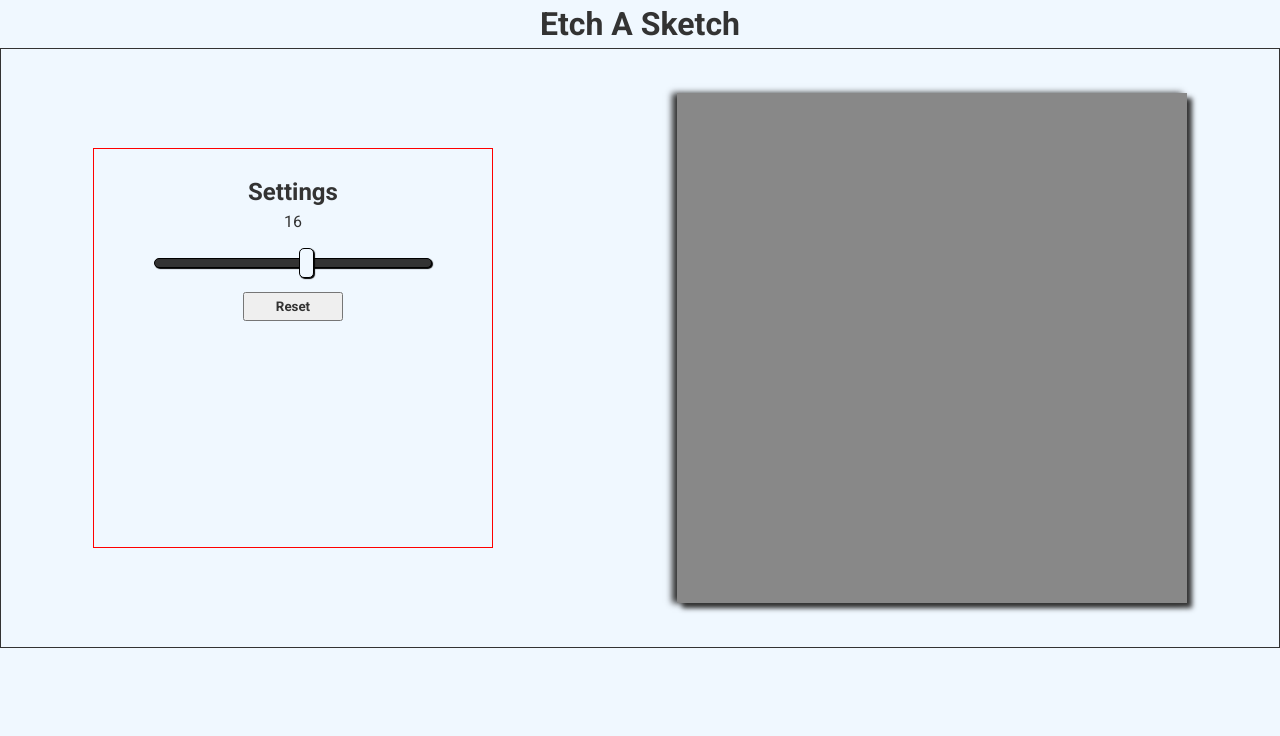
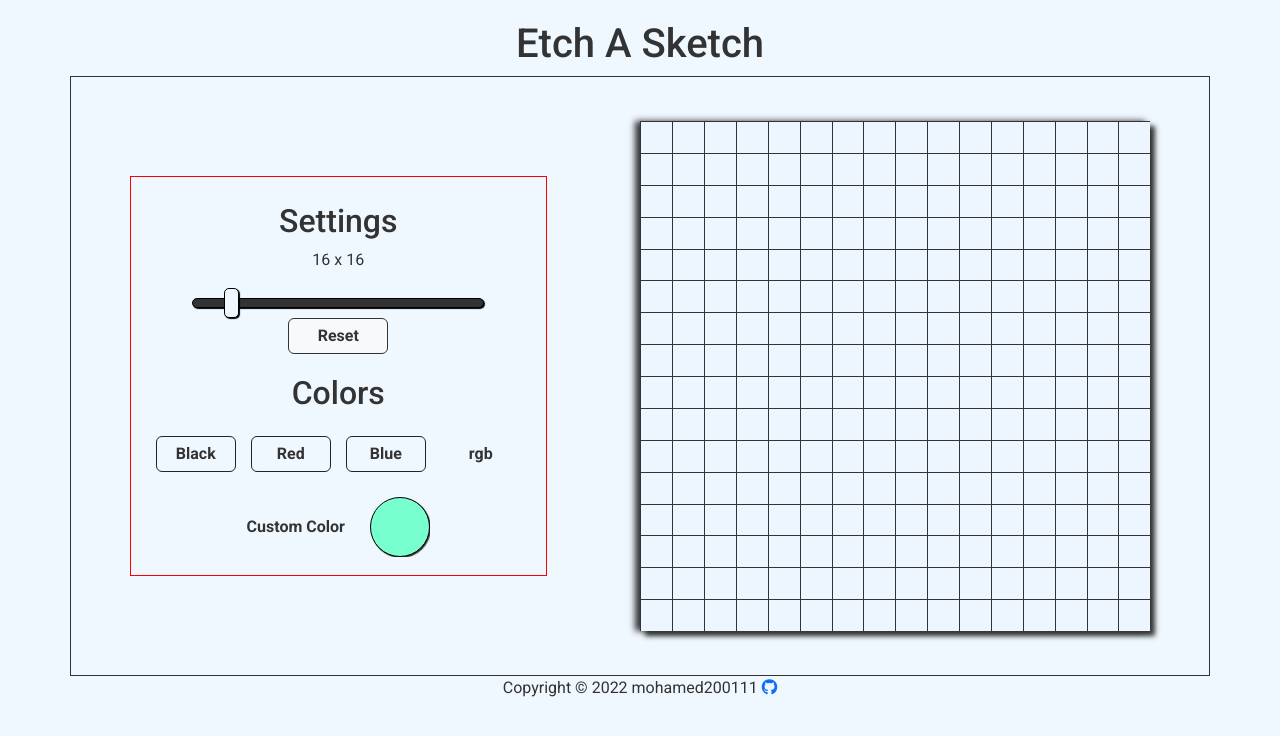
Before and after one commit to Mohamed-24-03-2022/etch-a-sketch, a plain HTML site: page index.html in a window 1280 px wide. Drawn offline with nearby package versions, Linux system fonts and the light colour scheme.

Commit message:
Works with 3 colors, still rgb not working

```diff
--- a/index.html
+++ b/index.html
@@ -4,28 +4,67 @@
     <meta charset="UTF-8" />
     <meta http-equiv="X-UA-Compatible" content="IE=edge" />
     <meta name="viewport" content="width=device-width, initial-scale=1.0" />
+    <!-- CSS only -->
+    <link
+      href="https://cdn.jsdelivr.net/npm/bootstrap@5.2.0/dist/css/bootstrap.min.css"
+      rel="stylesheet"
+      integrity="sha384-gH2yIJqKdNHPEq0n4Mqa/HGKIhSkIHeL5AyhkYV8i59U5AR6csBvApHHNl/vI1Bx"
+      crossorigin="anonymous"
+    />
+    <link rel="shortcut icon" href="favicon.ico" />
     <link rel="stylesheet" href="styles.css" />
     <script src="index.js" defer></script>
     <title>Etch A Sketch</title>
   </head>
   <body>
-
     <div class="title">
       <h1 class="heading">Etch A Sketch</h1>
     </div>
 
     <div class="container">
-
       <div class="settings">
         <h2 class="settings-text">Settings</h2>
         <p class="output-value"></p>
-        <input type="range" min="5" max="25" value="16" id="range-slider">
-        <button class="reset">Reset</button>
+        <input type="range" min="10" max="64" value="16" id="range-slider" />
+        <button class="reset btn btn-light">Reset</button>
+        <h2 class="color-text">Colors</h2>
+        <div class="colors-container">
+          <button type="button" class="black btn btn-outline-dark">
+            Black
+          </button>
+          <button type="button" class="red btn btn-outline-dark">Red</button>
+          <button type="button" class="blue btn btn-outline-dark">Blue</button>
+          <button type="button" class="rgb btn btn-outline-rgb">rgb</button>
+        </div>
+
+        <div class="custom-color-container">
+          <label for="color-picker">Custom Color</label>
+          <input
+            type="color"
+            name="color-picker"
+            id="color-picker"
+            value="#77ffcf"
+          />
+        </div>
       </div>
 
       <div class="grid-container"></div>
-
     </div>
 
+    <footer>
+      <p>
+        Copyright © 2022 mohamed200111
+        <a href="https://github.com/mohamed200111" target="_blank">
+          <i class="fab fa-github"></i>
+        </a>
+      </p>
+    </footer>
+
+
+
+    <script
+    src="https://kit.fontawesome.com/4c536a6bd5.js"
+    crossorigin="anonymous"
+  ></script>
   </body>
 </html>
--- a/index.js
+++ b/index.js
@@ -2,53 +2,75 @@ const gridContainer = document.querySelector(".grid-container");
 const slider = document.querySelector("#range-slider");
 const outputValue = document.querySelector(".output-value");
 const resetButton = document.querySelector(".reset");
-outputValue.textContent = slider.value;
+const blackBtn = document.querySelector(".black");
+const redBtn = document.querySelector(".red");
+const blueBtn = document.querySelector(".blue");
+const colorPicker = document.querySelector("#color-picker");
+const rgbBtn = document.querySelector(".rgb");
+let color = '';
+
+
+// showing initial slider value in the paragraph
+outputValue.textContent = `${slider.value} x ${slider.value}`;
 
 const removeGridElement = () => {
     const gridElements = document.querySelectorAll(".grid-element");
-    gridElements.forEach((gridElement) => {
-        gridContainer.removeChild(gridElement);
+    gridElements.forEach((element) => {
+        gridContainer.removeChild(element);
     });
-};
+}
+// showing Dynamic slider value in the paragraph
+// Creating grid element width relative to grid container
+// 510 is the width and height of the grid container
+// removing and creating (updating) new grid elements
+slider.addEventListener("input", () => {
+    outputValue.textContent = `${slider.value} x ${slider.value}`;
+    const elementWidth = Math.sqrt((510 * 510) / slider.value ** 2);
+    removeGridElement();
+    createGrid(elementWidth);
+});
 
-// range slider
-slider.addEventListener("input", () => {
-    outputValue.textContent = slider.value;
-    removeGridElement();
-    createGrid();
+// first executed when loading the page
+const createGrid = (width = '31.88') => {
+    for (let i = 0; i < slider.value ** 2; i++) {
+        const newDiv = document.createElement("div");
+        newDiv.classList.add("grid-element");
+        newDiv.style.width = `${width}px`;
+        gridContainer.appendChild(newDiv);
+        newDiv.addEventListener("mouseover", () => {
+            newDiv.style.backgroundColor = color;
+        });
+    }
+}
+createGrid();
+
+
+// Reset grid elements background color
+const resetGridColor = () => {
+    const gridElements = document.querySelectorAll(".grid-element");
+    gridElements.forEach((element) => {
+        element.style.backgroundColor = "inherit";
+    });
+}
+resetButton.addEventListener("click", resetGridColor);
+
+blackBtn.addEventListener("click", () => {
+    resetGridColor();
+    color = "hsl(0, 100%, 1%)";
+});
+
+redBtn.addEventListener("click", () => {
+    resetGridColor();
+    color = "hsl(351, 100%, 50%)";
+});
+
+blueBtn.addEventListener("click", () => {
+    resetGridColor();
+    color = "hsl(241, 100%, 50%)";
 });
 
 
-
-const SetElementsWidth = () => {
-    const num = Math.sqrt((510 * 510) / (slider.value ** 2))
-    const width = Math.floor(num);
-    const gridElements = document.querySelectorAll(".grid-element");
-    gridElements.forEach(element => {
-        element.style.width = `${num}px`
-    });
-};
-
-const createGrid = () => {
-    for (let i = 0; i <= (slider.value ** 2); i++) {
-        const newDiv = document.createElement("div");
-        newDiv.classList.add("grid-element");
-
-        SetElementsWidth();
-
-        gridContainer.appendChild(newDiv);
-        newDiv.addEventListener("mouseover", () => {
-            (newDiv.style.backgroundColor = "black");
-        });
-    }
-};
-createGrid();
-
-const resetGridColor = () => {
-    const gridElements = document.querySelectorAll(".grid-element");
-    gridElements.forEach((gridElement) => {
-        gridElement.style.backgroundColor = "inherit";
-    });
-};
-// Reset grid elements background color
-resetButton.addEventListener("click", resetGridColor);
+colorPicker.addEventListener("click", () => {
+    resetGridColor();
+    color = colorPicker.value;
+});
--- a/styles.css
+++ b/styles.css
@@ -11,6 +11,7 @@ body {
   text-align: center;
   background-color: aliceblue;
   color: #333;
+  padding: 20px;
 }
 
 .container {
@@ -34,24 +35,38 @@ body {
 .grid-container {
   margin: 0;
   padding: 0;
-  background-color: #888888;
-  box-shadow: 5px 5px 5px #333, -5px 0 .4em #333;
+  background-color: #ddeaff30;
+  box-shadow: 5px 5px 5px #333, -5px 0 0.4em #333;
   /* border: solid 1px blue; */
   height: 510px;
   flex-basis: 510px;
   display: flex;
   flex-wrap: wrap;
-
-
 }
 
 .grid-element {
   margin: 0;
   padding: 0;
-  /* border: solid 1px #333; */
-  /* width: 100px; */
-  /* flex: auto; */
+  border-left: solid 1px;
+  border-top: solid 1px;
 }
+.grid-container .inherit {
+  background-color: inherit;
+}
+.grid-container .black {
+  background-color: black;
+}
+.grid-container .red {
+  background-color: red;
+}
+.grid-container .blue {
+  background-color: blue;
+}
+/* .grid-element.custom-color {
+  background-color:;
+} */
+
+
 
 .reset {
   display: block;
@@ -60,6 +75,62 @@ body {
   color: inherit;
   font-family: inherit;
   font-weight: bold;
+  border: 1px solid;
+}
+
+.color-text {
+  padding: 15px 0;
+  padding-top: 20px;
+}
+
+.colors-container {
+  display: flex;
+  gap: 15px;
+}
+
+.colors-container button {
+  padding: 5px;
+  width: 80px;
+  color: inherit;
+  font-family: inherit;
+  font-weight: bold;
+}
+
+
+.custom-color-container {
+  margin: 25px;
+  display: flex;
+  justify-content: center;
+  align-items: center;
+  gap: 25px;
+}
+.custom-color-container label {
+  font-weight: 600;
+}
+
+#color-picker {
+  -webkit-appearance: none;
+  -moz-appearance: none;
+  appearance: none;
+  background-color: transparent;
+  border: none;
+  cursor: pointer;
+  border-color: #77ffcf;
+  height: 60px;
+  width: 60px;
+
+}
+
+#color-picker::-webkit-color-swatch {
+  border-radius: 100%;
+  border: 1px solid;
+  box-shadow: 1px 1px 1px #333;
+}
+
+#color-picker::-moz-color-swatch {
+  border-radius: 50%;
+  border: 1px solid;
+  box-shadow: 1px 1px 1px #333;
 }
 
 /************************* RANGE SLIDER **************************/
```
